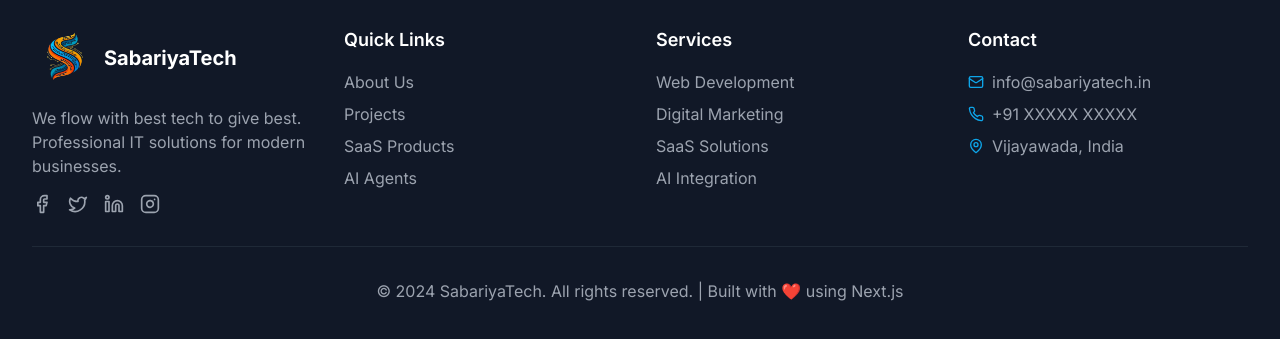
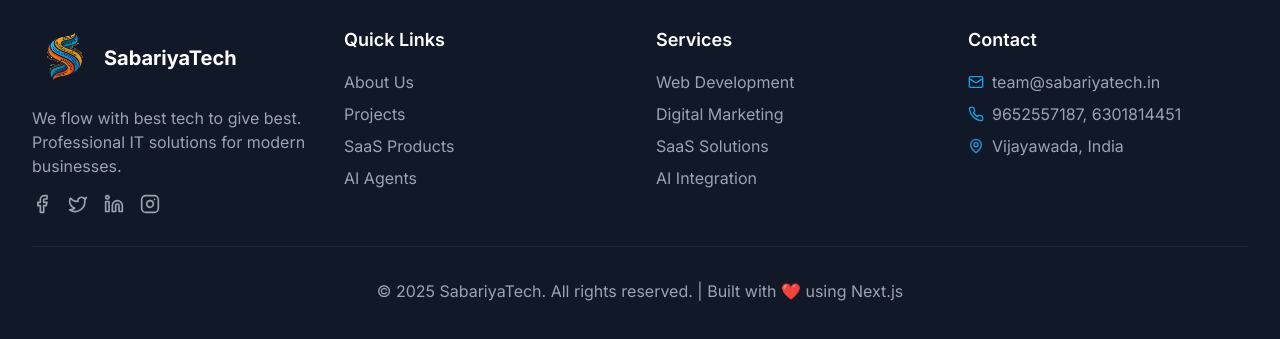
Before and after one commit to Sabariyatech/sabariyatech, a Next.js app: page / in a window 1280 px wide. Shown: the part 3134-3473 px from the top of the page. Built offline with nearby package versions, Linux system fonts and the light colour scheme.

Commit message:
Contact details in the footer and current year

```diff
--- a/components/footer.tsx
+++ b/components/footer.tsx
@@ -3,6 +3,8 @@ import Image from 'next/image'
 import { Mail, Phone, MapPin, Facebook, Twitter, Linkedin, Instagram } from 'lucide-react'
 
 export function Footer() {
+  const currentYear = new Date().getFullYear()
+
   return (
     <footer className="bg-gray-900 text-white">
       <div className="max-w-7xl mx-auto px-4 sm:px-6 lg:px-8 py-12">
@@ -17,16 +19,16 @@ export function Footer() {
               We flow with best tech to give best. Professional IT solutions for modern businesses.
             </p>
             <div className="flex space-x-4">
-              <Link href="https://www.facebook.com/sabariyatech" target="_blank" rel="noopener noreferrer">
+              <Link href="https://www.facebook.com/sabariyatech">
                 <Facebook className="h-5 w-5 text-gray-400 hover:text-brand-skyblue cursor-pointer transition-colors" />
               </Link>
-              <Link href="https://www.twitter.com/sabariyatech" target="_blank" rel="noopener noreferrer">
+              <Link href="https://www.twitter.com/sabariyatech">
                 <Twitter className="h-5 w-5 text-gray-400 hover:text-brand-skyblue cursor-pointer transition-colors" />
               </Link>
-              <Link href="https://www.linkedin.com/company/sabariyatech/" target="_blank" rel="noopener noreferrer">
+              <Link href="https://www.linkedin.com/company/sabariyatech/">
                 <Linkedin className="h-5 w-5 text-gray-400 hover:text-brand-skyblue cursor-pointer transition-colors" />
               </Link>
-              <Link href="https://www.instagram.com/sabariyatech" target="_blank" rel="noopener noreferrer">
+              <Link href="https://www.instagram.com/sabariyatech">
                 <Instagram className="h-5 w-5 text-gray-400 hover:text-brand-skyblue cursor-pointer transition-colors" />
               </Link>
             </div>
@@ -47,10 +49,10 @@ export function Footer() {
           <div>
             <h3 className="text-lg font-semibold mb-4">Services</h3>
             <ul className="space-y-2">
-              <li><span className="text-gray-400">Web Development</span></li>
-              <li><span className="text-gray-400">Digital Marketing</span></li>
-              <li><span className="text-gray-400">SaaS Solutions</span></li>
-              <li><span className="text-gray-400">AI Integration</span></li>
+              <li><Link href="/projects" className="text-gray-400 hover:text-white transition-colors">Web Development</Link></li>
+              <li><Link href="/marketing" className="text-gray-400 hover:text-white transition-colors">Digital Marketing</Link></li>
+              <li><Link href="/saas" className="text-gray-400 hover:text-white transition-colors">SaaS Solutions</Link></li>
+              <li><Link href="/ai-agents" className="text-gray-400 hover:text-white transition-colors">AI Integration</Link></li>
             </ul>
           </div>
 
@@ -60,11 +62,13 @@ export function Footer() {
             <div className="space-y-2">
               <div className="flex items-center space-x-2">
                 <Mail className="h-4 w-4 text-brand-skyblue" />
-                <span className="text-gray-400">info@sabariyatech.in</span>
+                <Link href="mailto:team@sabariyatech.in" className="text-gray-400 hover:text-white transition-colors">
+                  team@sabariyatech.in
+                </Link>
               </div>
               <div className="flex items-center space-x-2">
                 <Phone className="h-4 w-4 text-brand-skyblue" />
-                <span className="text-gray-400">+91 XXXXX XXXXX</span>
+                <span className="text-gray-400">9652557187, 6301814451</span>
               </div>
               <div className="flex items-center space-x-2">
                 <MapPin className="h-4 w-4 text-brand-skyblue" />
@@ -76,7 +80,7 @@ export function Footer() {
 
         <div className="border-t border-gray-800 mt-8 pt-8 text-center">
           <p className="text-gray-400">
-            © 2024 SabariyaTech. All rights reserved. | Built with ❤️ using Next.js
+            © {currentYear} SabariyaTech. All rights reserved. | Built with ❤️ using Next.js
           </p>
         </div>
       </div>
```
